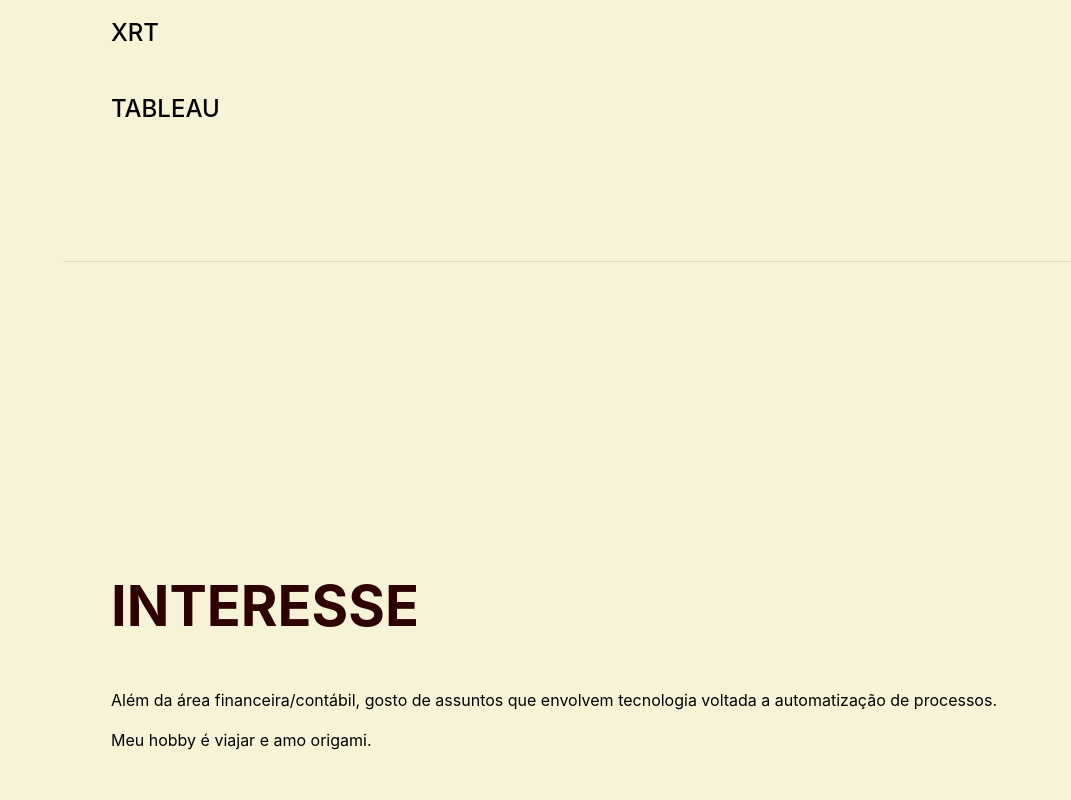
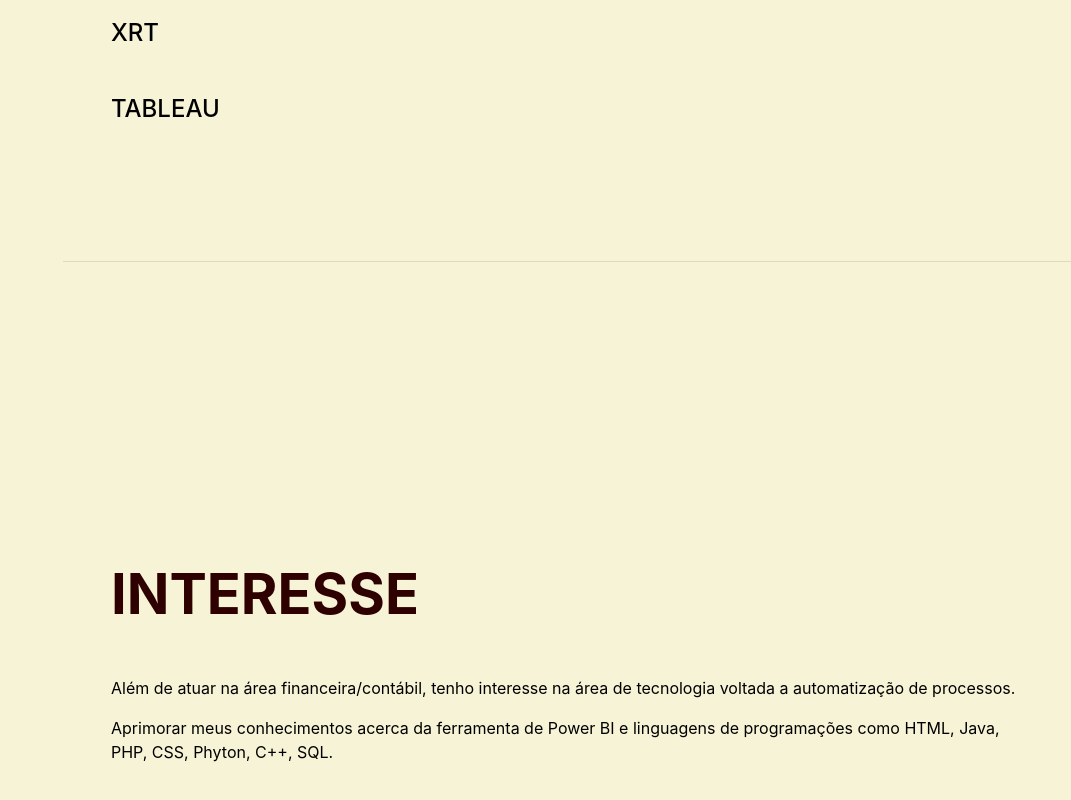
Before and after one commit to kelcrisu/CV, a plain HTML site: page index.html in a window 1280 px wide. Shown: the part 3573-4373 px from the top of the page, without its empty margins (209-1280 px from the left). Drawn offline with nearby package versions, Linux system fonts and the light colour scheme; a web font is replaced by a local one.

Commit message:
Add files via upload

```diff
--- a/index.html
+++ b/index.html
@@ -178,8 +178,8 @@
             <section class="resume-section" id="interests">
                 <div class="resume-section-content">
                     <h2 class="mb-5">Interesse</h2>
-                    <p>Além da área financeira/contábil, gosto de assuntos que envolvem tecnologia voltada a automatização de processos.</p>
-                    <p class="mb-0">Meu hobby é viajar e amo origami.</p>
+                    <p>Além de atuar na área financeira/contábil, tenho interesse na área de tecnologia voltada a automatização de processos.</p>
+                    <p class="mb-0">Aprimorar meus conhecimentos acerca da ferramenta de Power BI e linguagens de programações como HTML, Java, PHP, CSS, Phyton, C++, SQL.</p>
                 </div>
             </section>
 
```
